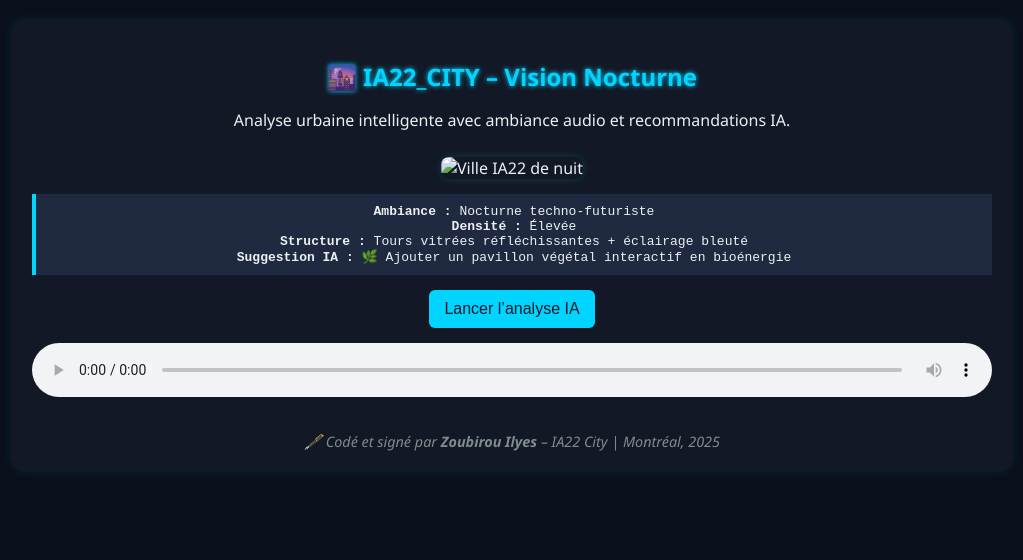
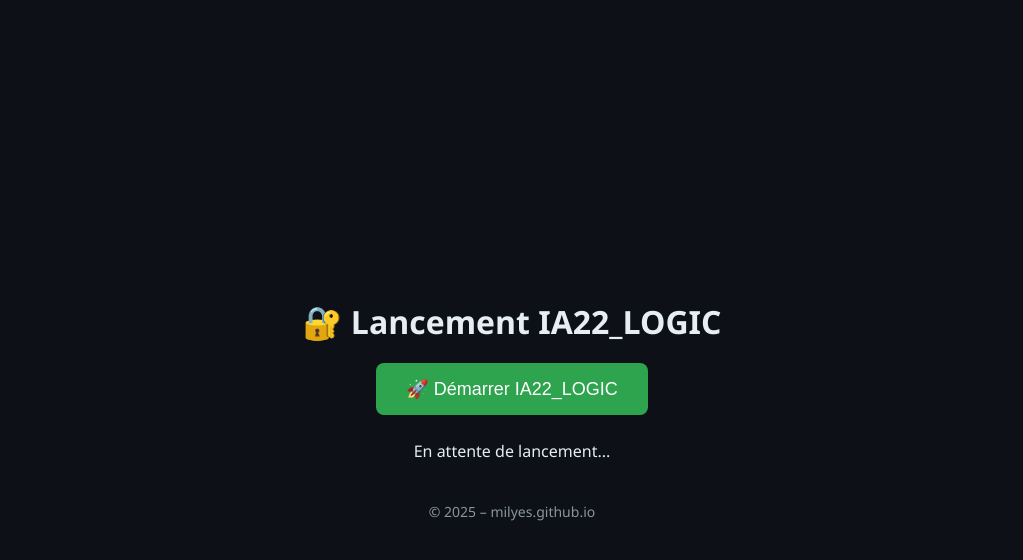
Before and after one commit to milyes/IA22, a plain HTML site: page index.html in a window 1280 px wide. Shown: the whole page, without its empty margins (128-1151 px from the left). Drawn offline with Linux system fonts and the light colour scheme.

Commit message:
Update index.html
Signed-off-by: zoubirou ilyes <119434103+milyes@users.noreply.github.com>

```diff
--- a/index.html
+++ b/index.html
@@ -1,113 +1,90 @@
 <!DOCTYPE html>
 <html lang="fr">
 <head>
-  <meta charset="UTF-8" />
-  <title>Dashboard IA22_CITY</title>
-  <meta name="viewport" content="width=device-width, initial-scale=1.0" />
+  <meta charset="UTF-8">
+  <title>IA22_LOGIC | Interface unique</title>
+  <meta name="viewport" content="width=device-width, initial-scale=1.0">
   <style>
     body {
-      font-family: 'Segoe UI', sans-serif;
-      background-color: #0a0f1c;
+      font-family: "Segoe UI", sans-serif;
+      background-color: #0d1117;
+      color: #e6edf3;
+      display: flex;
+      flex-direction: column;
+      align-items: center;
+      justify-content: center;
+      height: 100vh;
       margin: 0;
-      padding: 20px;
-      color: #ecf0f1;
-    }
-    .dashboard {
-      display: grid;
-      grid-template-columns: 1fr;
-      max-width: 1000px;
-      margin: auto;
-      gap: 20px;
-    }
-    .widget {
-      background: #121826;
-      border-radius: 12px;
-      box-shadow: 0 0 12px rgba(0,255,255,0.1);
-      padding: 20px;
       text-align: center;
     }
-    h2 {
-      color: #00d4ff;
-      text-shadow: 0 0 5px #00d4ff;
-      margin-bottom: 10px;
+
+    h1 {
+      font-size: 2em;
+      margin-bottom: 20px;
     }
-    img {
-      width: 100%;
+
+    button {
+      background-color: #2ea44f;
+      border: none;
+      color: white;
+      padding: 15px 30px;
+      font-size: 18px;
       border-radius: 8px;
-      box-shadow: 0 0 8px rgba(0,255,255,0.15);
-      margin-top: 10px;
+      cursor: pointer;
+      transition: background 0.3s;
     }
-    .output-box {
-      background: #1f2a40;
-      border-left: 4px solid #00d4ff;
-      padding: 10px;
-      margin-top: 15px;
-      font-family: monospace;
+
+    button:hover {
+      background-color: #238636;
     }
-    .btn-action {
-      margin-top: 15px;
-      background-color: #00d4ff;
-      color: #121826;
-      padding: 10px 15px;
-      border: none;
-      border-radius: 6px;
-      font-size: 1em;
-      cursor: pointer;
+
+    #status {
+      margin-top: 25px;
+      font-size: 16px;
     }
-    .btn-action:hover {
-      background-color: #00b0cc;
-    }
-    audio {
-      margin-top: 15px;
-      width: 100%;
-    }
-    .signature {
-      font-size: 0.9em;
-      font-style: italic;
-      color: #7f8c8d;
-      margin-top: 30px;
+
+    footer {
+      margin-top: 40px;
+      font-size: 14px;
+      color: #8b949e;
     }
   </style>
 </head>
 <body>
-  <div class="dashboard">
-    <div class="widget">
-      <h2>🌆 IA22_CITY – Vision Nocturne</h2>
-      <p>Analyse urbaine intelligente avec ambiance audio et recommandations IA.</p>
-      <img src="image_city_nuit.jpg" alt="Ville IA22 de nuit" />
 
-      <div class="output-box" id="outputCity">Chargement des données IA...</div>
-      <button class="btn-action" onclick="analyseVille()">Lancer l’analyse IA</button>
+  <h1>🔐 Lancement IA22_LOGIC</h1>
+  <button id="launchIA">🚀 Démarrer IA22_LOGIC</button>
+  <div id="status">En attente de lancement...</div>
 
-      <audio controls autoplay loop>
-        <source src="neopulse_montreal.ogg" type="audio/ogg" />
-        <source src="neopulse_montreal.mp3" type="audio/mpeg" />
-        Votre navigateur ne supporte pas l’audio HTML5.
-      </audio>
-
-      <div class="signature">
-        🖋️ Codé et signé par <strong>Zoubirou Ilyes</strong> – IA22 City | Montréal, 2025
-      </div>
-    </div>
-  </div>
+  <footer>&copy; 2025 – milyes.github.io</footer>
 
   <script>
-    function analyseVille() {
-      const result = {
-        ambiance: "Nocturne techno-futuriste",
-        densite: "Élevée",
-        structure: "Tours vitrées réfléchissantes + éclairage bleuté",
-        suggestion: "🌿 Ajouter un pavillon végétal interactif en bioénergie"
-      };
-      document.getElementById("outputCity").innerHTML = `
-        <strong>Ambiance :</strong> ${result.ambiance}<br>
-        <strong>Densité :</strong> ${result.densite}<br>
-        <strong>Structure :</strong> ${result.structure}<br>
-        <strong>Suggestion IA :</strong> ${result.suggestion}
-      `;
-    }
+    document.addEventListener("DOMContentLoaded", () => {
+      const bouton = document.getElementById("launchIA");
+      const statut = document.getElementById("status");
 
-    window.onload = analyseVille;
+      bouton.addEventListener("click", () => {
+        statut.innerHTML = "⏳ Connexion à IA22_LOGIC...";
+
+        fetch("https://milyes.github.io/api/ia22-launch", {
+          method: "POST",
+          headers: {"Content-Type": "application/json"},
+          body: JSON.stringify({
+            module: "IA22_LOGIC",
+            trigger: "launch_sequence",
+            context: "web_direct"
+          })
+        })
+        .then(response => response.json())
+        .then(data => {
+          statut.innerHTML = `✅ IA22_LOGIC lancé<br><strong>Statut :</strong> ${data.status}`;
+        })
+        .catch(error => {
+          statut.innerHTML = `❌ Erreur<br><code>${error.message}</code>`;
+        });
+      });
+    });
   </script>
+
 </body>
 </html>
```
